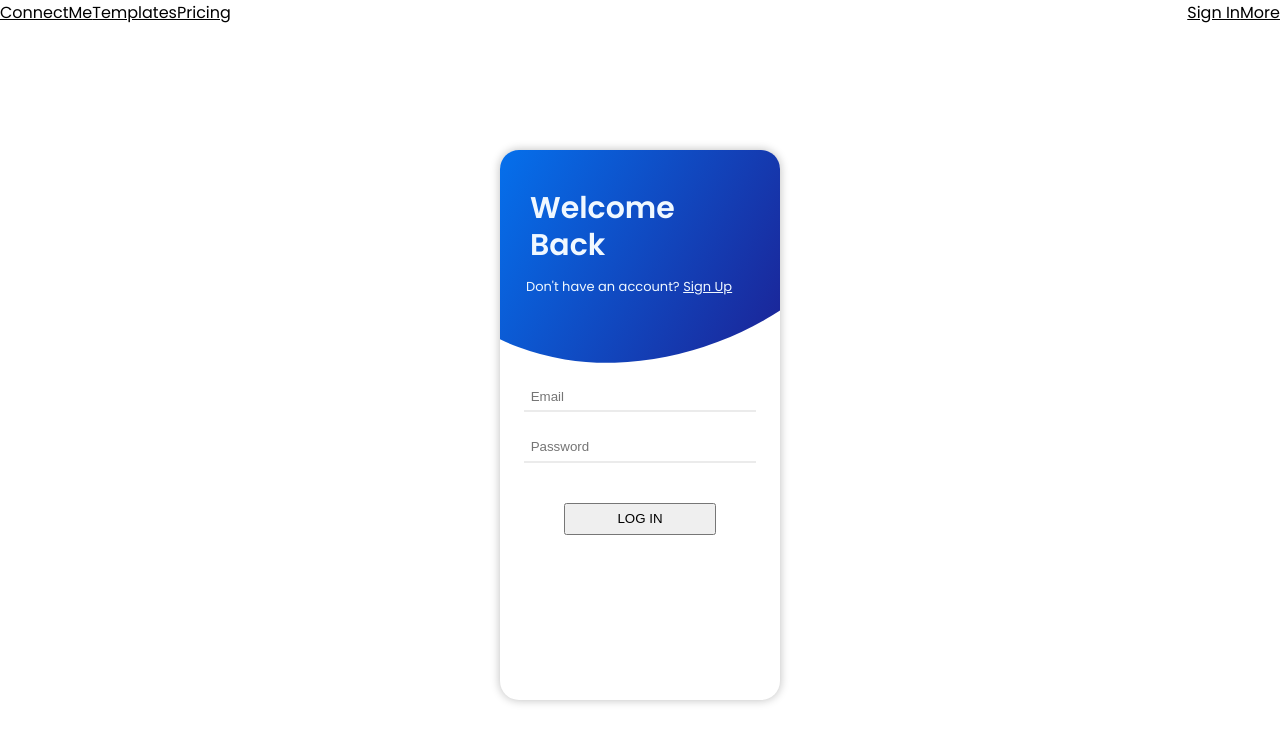
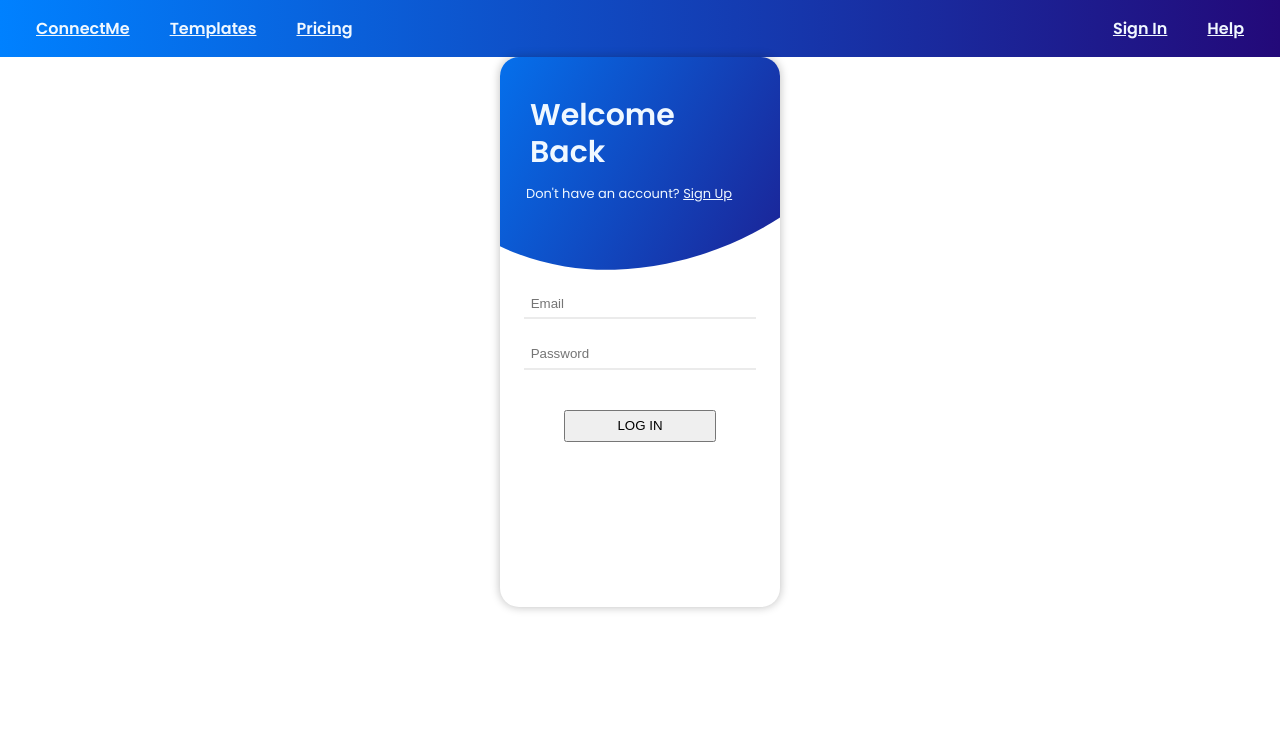
Before and after one commit to LennyRemache/ConnectMe, a React (Create React App) app in the folder frontend/: page /form in a window 1280 px wide. Shown: the top 742 px of the page. Built offline with nearby package versions, Linux system fonts and the light colour scheme.

Commit message:
Styled nav and now set up routes between pages from nav

```diff
--- a/frontend/src/App.js
+++ b/frontend/src/App.js
@@ -2,11 +2,20 @@ import { Routes, Route, NavLink } from "react-router-dom";
 import "./App.css";
 //import { motion } from "framer-motion";
 import NavBar from "./components/NavBar";
+import Form from "./components/AccountForms/Form";
+import { motion, AnimatePresence } from "framer-motion";
 
 function App() {
   return (
     <div className="App">
       <NavBar />
+      <motion.div className="pageContainer">
+        <AnimatePresence>
+          <Routes>
+            <Route path="form/*" element={<Form />} />
+          </Routes>
+        </AnimatePresence>
+      </motion.div>
     </div>
   );
 }
--- a/frontend/src/components/NavBar.jsx
+++ b/frontend/src/components/NavBar.jsx
@@ -9,18 +9,17 @@ function NavBar() {
     <>
       <nav className="mainNav">
         <div className="leftNav">
-          <NavLink>ConnectMe</NavLink>
-          <NavLink>Templates</NavLink>
-          <NavLink>Pricing</NavLink>
+          <NavLink className="navLink">ConnectMe</NavLink>
+          <NavLink className="navLink">Templates</NavLink>
+          <NavLink className="navLink">Pricing</NavLink>
         </div>
         <div className="rightNav">
-          <NavLink to="form">Sign In</NavLink>
-          <NavLink>More</NavLink>
+          <NavLink to="form" className="navLink">
+            Sign In
+          </NavLink>
+          <NavLink className="navLink">Help</NavLink>
         </div>
       </nav>
-      <Routes>
-        <Route path="form/*" element={<Form />} />
-      </Routes>
     </>
   );
 }
--- a/frontend/src/styles/AccountForms/Form.css
+++ b/frontend/src/styles/AccountForms/Form.css
@@ -1,7 +1,6 @@
 .formContainer {
   border: 0px solid blue;
-  width: 100%;
-  height: 100%;
+
   display: flex;
   align-items: center;
   justify-content: center;
--- a/frontend/src/styles/NavBar.css
+++ b/frontend/src/styles/NavBar.css
@@ -1,4 +1,27 @@
 .mainNav {
   display: flex;
   justify-content: space-between;
+  border: 0px solid red;
+  padding: 1rem;
+  flex-wrap: wrap;
+  background: rgb(0, 129, 255);
+  background: linear-gradient(
+    90deg,
+    rgba(0, 129, 255, 1) 0%,
+    rgba(35, 9, 121, 1) 100%
+  );
+  color: aliceblue;
+  font-weight: 600;
 }
+
+.leftNav {
+  border: 0px solid blue;
+}
+
+.rightNav {
+  border: 0px solid green;
+}
+
+.navLink {
+  padding: 1.25rem;
+}
```
